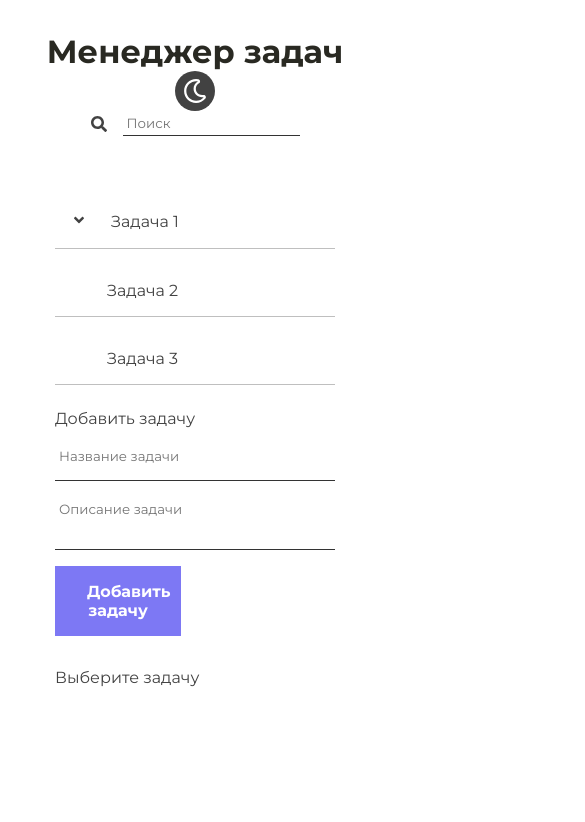
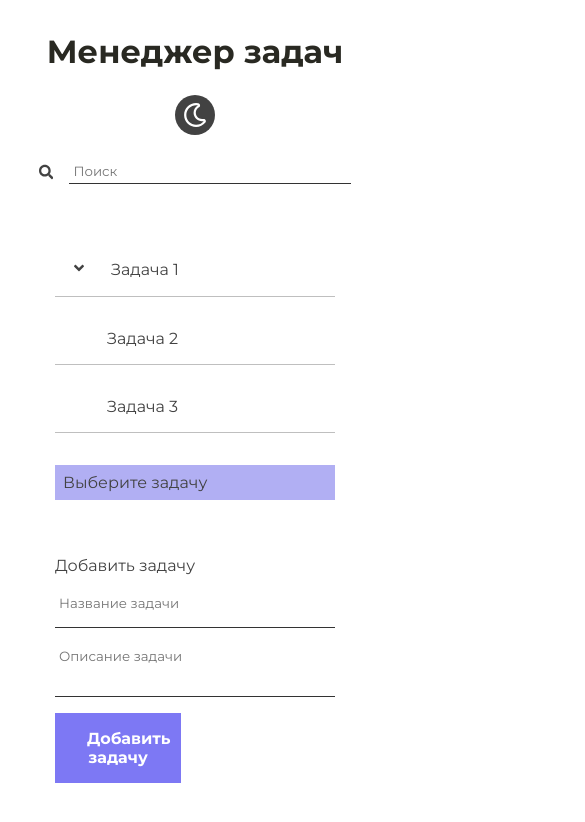
Before and after one commit to sawwweb/tasks-manager-app, a React (Vite) app: page / in a window 390 px wide. Shown: the top 822 px of the page, 585 px wide, since content can reach past the window. Built offline with nearby package versions, Linux system fonts and the light colour scheme.

Commit message:
fixed completing subtasks bugs, improved UI, fixed TS errors

```diff
--- a/src/components/TaskBody/index.tsx
+++ b/src/components/TaskBody/index.tsx
@@ -3,11 +3,7 @@ import style from './style.module.scss'
 import TasksStore from "../../store/TasksStore";
 import { observer } from "mobx-react-lite";
 
-interface TaskBodyProps {
-
-}
-
-const TaskBody: FC<TaskBodyProps> = observer(() => {
+const TaskBody: FC = observer(() => {
 
 	const { currentTask } = TasksStore;
 
--- a/src/components/TaskBody/style.module.scss
+++ b/src/components/TaskBody/style.module.scss
@@ -1,5 +1,7 @@
 .taskBody{
 	display: flex;
+	background-color: var(--secondary-color);
+	padding: 0.5rem;
 	p {
 		word-break: break-word;
 	}
--- a/src/components/TaskListItem/index.tsx
+++ b/src/components/TaskListItem/index.tsx
@@ -3,7 +3,7 @@ import style from './style.module.scss'
 import { Task } from "../../types";
 import { observer } from "mobx-react-lite";
 import TaskCheckbox from "../TaskCheckbox";
-import TaskRemoveBtn from "../TaskRemoveBtn";
+import TaskRemoveBtn from "../TaskRemoveButton";
 import { FaAngleUp, FaAngleDown } from "react-icons/fa";
 
 interface TaskListItemProps {
@@ -35,10 +35,10 @@ const TaskListItem: FC<TaskListItemProps> = observer(({ task, completeTask, remo
 						setOpen(!open);
 					}
 				}>
-					{task.subtasks?.length > 0 && (
-
-						open ? <FaAngleUp /> : <FaAngleDown />
-
+					{task.subtasks && (
+						task.subtasks?.length > 0 && (
+							open ? <FaAngleUp /> : <FaAngleDown />
+						)
 					)}
 				</span>
 
--- a/src/components/TaskSearch/style.module.scss
+++ b/src/components/TaskSearch/style.module.scss
@@ -2,6 +2,10 @@
 	display: flex;
 	align-items: center;
 	gap: 1rem;
+
+	@media (max-width:767px) {
+		width: 100%;
+	}
 }
 
 .searchInput {
@@ -12,4 +16,8 @@
 
 	color: var(--font-color);
 	background-color: var(--bg-color);
+
+	@media (max-width:767px) {
+		width: 100%;
+	}
 }
--- a/src/components/TasksList/index.tsx
+++ b/src/components/TasksList/index.tsx
@@ -3,15 +3,10 @@ import style from './style.module.scss'
 import TaskListItem from "../TaskListItem";
 import TasksStore from "../../store/TasksStore";
 import { observer } from "mobx-react-lite";
-import TaskForm from "../TaskForm";
 
-interface TasksListProps {
+const TasksList: FC = observer(() => {
 
-}
-
-const TasksList: FC<TasksListProps> = observer(() => {
-
-	const { addTask, addSubtask, completeTask, removeTask, setCurrentTask, currentTask, searchTasks, searchResults } = TasksStore;
+	const { completeTask, removeTask, setCurrentTask, currentTask, searchTasks, searchResults } = TasksStore;
 
 	useEffect(() => {
 		searchTasks("");
@@ -39,8 +34,6 @@ const TasksList: FC<TasksListProps> = observer(() => {
 
 			</ul>
 
-			<TaskForm addTask={addTask} addSubtask={addSubtask} currentTask={currentTask} />
-
 		</>
 	);
 }
--- a/src/components/Wrapper/index.tsx
+++ b/src/components/Wrapper/index.tsx
@@ -5,10 +5,12 @@ import TaskBody from "../TaskBody";
 import TaskSearch from "../TaskSearch";
 import TasksStore from "../../store/TasksStore";
 import ThemeSwitcher from "../ThemeSwitcher";
+import TaskForm from "../TaskForm";
+import { observer } from "mobx-react-lite";
 
-const Wrapper: FC = () => {
+const Wrapper: FC = observer(() => {
 
-	const { searchTasks } = TasksStore;
+	const { searchTasks, addTask, addSubtask, currentTask } = TasksStore;
 
 	return (
 		<div className={style.wrapper}>
@@ -32,6 +34,12 @@ const Wrapper: FC = () => {
 
 					<TaskBody />
 
+					<TaskForm
+						addTask={addTask}
+						addSubtask={addSubtask}
+						currentTask={currentTask}
+					/>
+
 				</div>
 
 			</div>
@@ -39,5 +47,5 @@ const Wrapper: FC = () => {
 		</div>
 	);
 }
-
+)
 export default Wrapper;
--- a/src/components/Wrapper/style.module.scss
+++ b/src/components/Wrapper/style.module.scss
@@ -14,13 +14,15 @@
 	align-items: center;
 	@media screen and (max-width: 768px) {
 		flex-direction: column;
-
+		gap: 1.5rem;
+		justify-content: left;
 	}
 }
 
 .container {
 	display: flex;
 	padding: 1.25rem 0;
+	overflow: hidden;
 	@media screen and (max-width: 768px) {
 		flex-direction: column;
 	}
@@ -29,6 +31,9 @@
 .column {
 	padding: 1rem;
 	width: 50%;
+	display: flex;
+	flex-direction: column;
+	gap: 2rem;
 	@media screen and (max-width: 768px) {
 		width: 100%;
 	}
--- a/src/main.scss
+++ b/src/main.scss
@@ -36,14 +36,12 @@ h1 {
 
 .hide {
 	opacity: 0;
-	transition: .5s ease;
 	position: absolute;
 	transform: translateX(100%);
 	z-index: -1;
 }
 .show {
 	opacity: 1;
-	transition: .5s ease;
 	transform: translateX(0);
 	position: relative;
 }
--- a/src/store/TasksStore.ts
+++ b/src/store/TasksStore.ts
@@ -3,7 +3,7 @@ import { Task } from '../types';
 
 class TasksStore {
 
-	tasks = [
+	tasks: Task[] = [
 		{
 			id: 1,
 			name: 'Задача 1',
@@ -64,8 +64,6 @@ class TasksStore {
 			currentTask.subtasks.push(subtask);
 		}
 		this.saveTasksToLocalStorage();
-
-		//make parentTask open on added subtask
 	}
 
 	removeTask = (id: number, parentTask: Task | null = null) => {
@@ -82,14 +80,21 @@ class TasksStore {
 	completeTask = (task: Task) => {
 		task.completed = !task.completed;
 
+		const completeSubtasks = (subtasks: Task[]) => {
+			for (const subtask of subtasks) {
+				subtask.completed = task.completed;
+				if (subtask.subtasks) {
+					completeSubtasks(subtask.subtasks);
+				}
+			}
+		};
+
 		if (task.subtasks) {
-			for (const subtask of task.subtasks) {
-				this.completeTask(subtask);
-			}
+			completeSubtasks(task.subtasks);
 		}
+
 		this.saveTasksToLocalStorage();
-		//make completed subtasks should stay complete on parent task complete
-	}
+	};
 
 	setCurrentTask = (task: Task | null) => {
 		this.currentTask = task;
```
Also changed, not shown: src/components/TaskRemoveButton/index.tsx (renamed from src/components/TaskRemoveBtn/index.tsx), src/components/TaskRemoveButton/style.module.scss (renamed from src/components/TaskRemoveBtn/style.module.scss).
